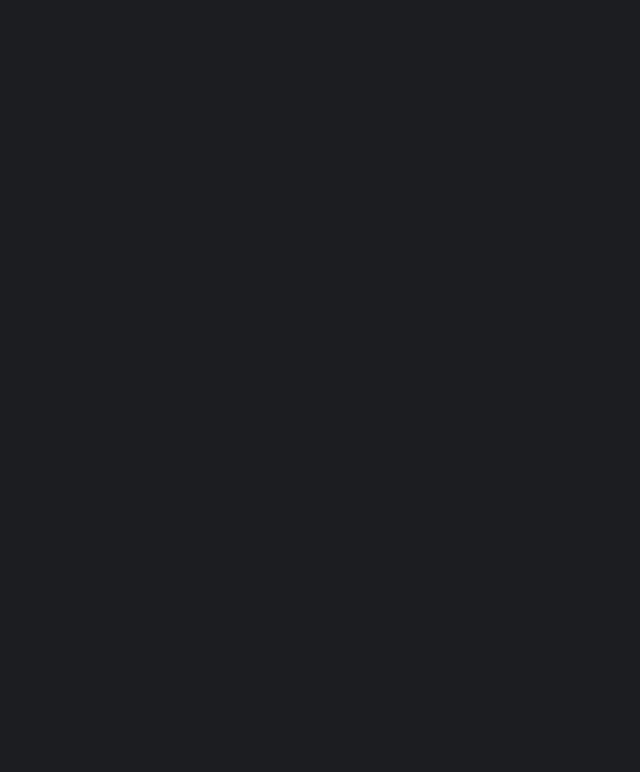
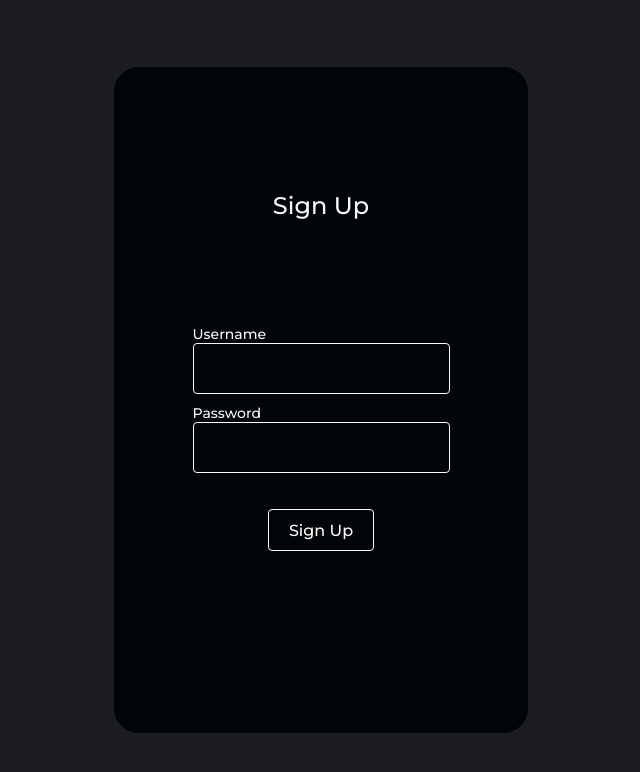
Before and after one commit to Andre-Sacilotti/react-realtime-chat, a React (Create React App) app: page /register in a window 1280 px wide. Shown: the top 772 px of the page, without its empty margins (319-959 px from the left). Built offline with nearby package versions, Linux system fonts and the light colour scheme.

Commit message:
Estrutura navbar do registro

```diff
--- a/src/components/CustomInput/CustomInput.js
+++ b/src/components/CustomInput/CustomInput.js
@@ -1,7 +1,8 @@
 import React from 'react';
 import styled from 'styled-components';
 
-import {BGCOLOR, TEXTCOLOR, AUXILARCOLOR} from "../Colors"
+
+import {TEXTCOLOR} from "../Colors"
 
 const Input = styled.input`
   background-color: #FFFFFF00;
@@ -11,7 +12,7 @@ const Input = styled.input`
   height: 47px;
   width: 245px;
 
-  font-size: 14px;
+  font-size: 16px;
 
   padding-left: 5px;
   padding-right: 5px;
@@ -25,7 +26,7 @@ const InputDiv = styled.div`
   display: inline-flex;
   flex-direction: column;
 
-  padding: 5px 0px;
+  padding: 5px 0;
 `
 
 const InputTitle = styled.div`
@@ -44,12 +45,13 @@ const ForgotPassText = styled.span`
 
 const CustomInput = (props) => {
 
+
     return (
         <div>
             <InputDiv>
                 <InputTitle>{props.children}</InputTitle>
                 <Input type={props.type ? props.type : "text"}/>
-                {props.type === "password" ?
+                {props.type === "password" && props.register === true ?
                     <ForgotPassText onClick={props.handlerForgotPass}>
                     Forgot my password
                     </ForgotPassText> : null}
--- a/src/components/LoginBox/LoginBox.js
+++ b/src/components/LoginBox/LoginBox.js
@@ -1,5 +1,6 @@
 import React from 'react'
 import styled from "styled-components"
+import { useHistory } from "react-router-dom";
 
 import CustomButton from "../CustomButton/CustomButton";
 import CustomInput from "../CustomInput/CustomInput";
@@ -62,6 +63,13 @@ const FormsDiv = styled.div`
 
 const LoginBox = () => {
 
+    const history = useHistory();
+
+    const handleCreateAccount = () => {
+        console.log("[LoginBox.js] Handle Create Account")
+        history.push("/register")
+    }
+
     return (
         <UpperLoginBoxDiv>
             <LoginBoxDiv>
@@ -75,11 +83,11 @@ const LoginBox = () => {
                 </TextDiv>
 
                 <FormsDiv>
-                    <CustomInput>
+                    <CustomInput register={false}>
                         Username
                     </CustomInput>
 
-                    <CustomInput type={"password"}>
+                    <CustomInput register={true} type={"password"}>
                         Password
                     </CustomInput>
                 </FormsDiv>
@@ -89,7 +97,7 @@ const LoginBox = () => {
                 </ButtonDiv>
 
                 <TextDiv>
-                    <TextRegister>New here? Sign Up!</TextRegister>
+                    <TextRegister onClick={() => handleCreateAccount()}>New here? Sign Up!</TextRegister>
                 </TextDiv>
 
 
--- /dev/null
+++ b/src/components/RegisterBox/RegisterBox.js
@@ -0,0 +1,90 @@
+import React from 'react'
+import styled from "styled-components"
+
+import CustomButton from "../CustomButton/CustomButton";
+import CustomInput from "../CustomInput/CustomInput";
+
+
+import {BGCOLOR, TEXTCOLOR, AUXILARCOLOR} from "../Colors"
+
+const RegisterBoxDiv = styled.div`
+  border-radius: 25px;
+  height: 100%;
+  width: 100%;
+  background-color: ${BGCOLOR};
+
+  @media(min-width: 768px) {
+    background-color: ${AUXILARCOLOR};
+  }
+
+`
+
+const UpperRegisterBoxDiv = styled.div`
+  border-radius: 25px;
+  height: 100%;
+  width: 100%;
+  background-color: ${BGCOLOR};
+
+
+  color: ${TEXTCOLOR};
+
+  @media(min-width: 768px) {
+    background-color: ${AUXILARCOLOR};
+    height: 666px;
+    width: 414px;
+  }
+
+`
+
+const ButtonDiv = styled.div`
+  margin-top: 31px;
+  margin-bottom: 31px;
+`
+
+const TextDiv = styled.div`
+  padding-top: 124px;
+`
+
+const Text = styled.span`
+  font-weight: 500;
+  font-size: 24px;
+`
+
+const FormsDiv = styled.div`
+  padding-top: 100px;
+`
+
+
+
+
+const RegisterBox = () => {
+
+    return (
+        <UpperRegisterBoxDiv>
+            <RegisterBoxDiv>
+
+                    <TextDiv>
+                        <Text>Sign Up</Text>
+                    </TextDiv>
+
+                    <FormsDiv>
+                        <CustomInput>
+                            Username
+                        </CustomInput>
+
+                        <CustomInput type={"password"}>
+                            Password
+                        </CustomInput>
+                    </FormsDiv>
+
+                    <ButtonDiv>
+                        <CustomButton>Sign Up</CustomButton>
+                    </ButtonDiv>
+
+            </RegisterBoxDiv>
+        </UpperRegisterBoxDiv>
+
+    )
+}
+
+export default RegisterBox
--- a/src/pages/Login/Login.js
+++ b/src/pages/Login/Login.js
@@ -16,7 +16,6 @@ const Login = () => {
     return (
         <LoginDiv>
             <LoginBox>
-                aaa
             </LoginBox>
         </LoginDiv>
     )
--- /dev/null
+++ b/src/pages/Register/Register.js
@@ -0,0 +1,24 @@
+import React from 'react'
+import styled from "styled-components"
+
+import RegisterBox from "../../components/RegisterBox/RegisterBox";
+
+const RegisterDiv = styled.div`
+  height: 100vh;
+  display: flex;
+  justify-content: center;
+  align-items: center;
+`
+
+
+const Register = () => {
+
+    return (
+        <RegisterDiv>
+            <RegisterBox>
+            </RegisterBox>
+        </RegisterDiv>
+    )
+}
+
+export default Register
--- a/src/router/Router.js
+++ b/src/router/Router.js
@@ -1,6 +1,7 @@
 import {Switch, Route} from 'react-router-dom'
 
 import Login from '../pages/Login/Login'
+import Register from "../pages/Register/Register"
 
 const Router = () => {
 
@@ -8,6 +9,7 @@ const Router = () => {
         <Switch>
             <Route exact path={"/"} component={Login} />
             <Route exact path={"/home"} render={() => <h1>Teste 2</h1>} />
+            <Route exact path={"/register"} component={Register} />
         </Switch>
     )
 }
```
Also changed, not shown: src/components/Navbar/Navbar.js (added, +11 -0 lines), 1 other file (tests, documents, lock files or other folders).
